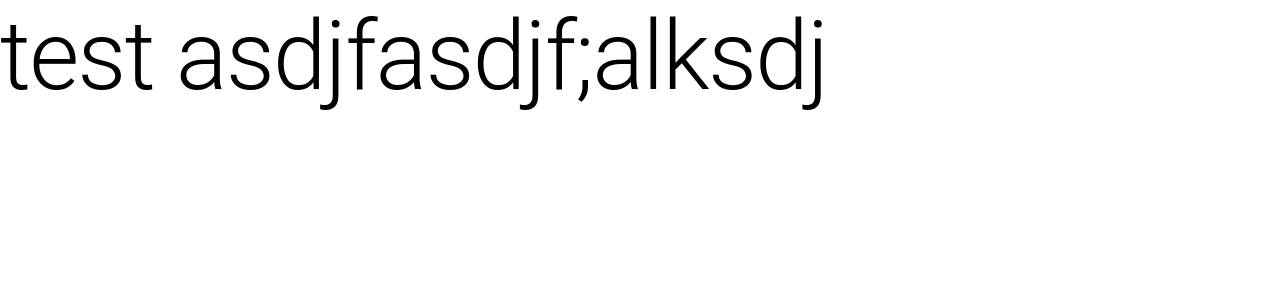
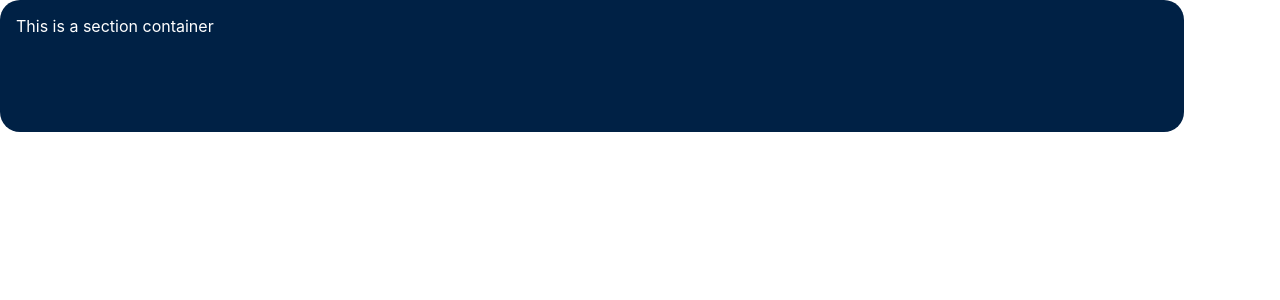
Before and after one commit to ronalldchan/UBC-Notes, a React (Create React App) app in the folder frontend/: page / in a window 1280 px wide. Shown: the top 300 px of the page. Built offline with nearby package versions, Linux system fonts and the light colour scheme.

Commit message:
Test box

```diff
--- a/frontend/src/TestHeader.tsx
+++ b/frontend/src/TestHeader.tsx
@@ -2,8 +2,8 @@ import { Box, Typography } from "@mui/material";
 
 export default function TestHeader() {
   return (
-    <Box>
-      <Typography variant="h1">test asdjfasdjf;alksdj</Typography>
+    <Box component="div" sx={{ borderRadius: 5, width: "90vw", height: 100, p: 2, color:"white", backgroundColor:"#002145"}}>
+      This is a section container
     </Box>
   );
 }
```
